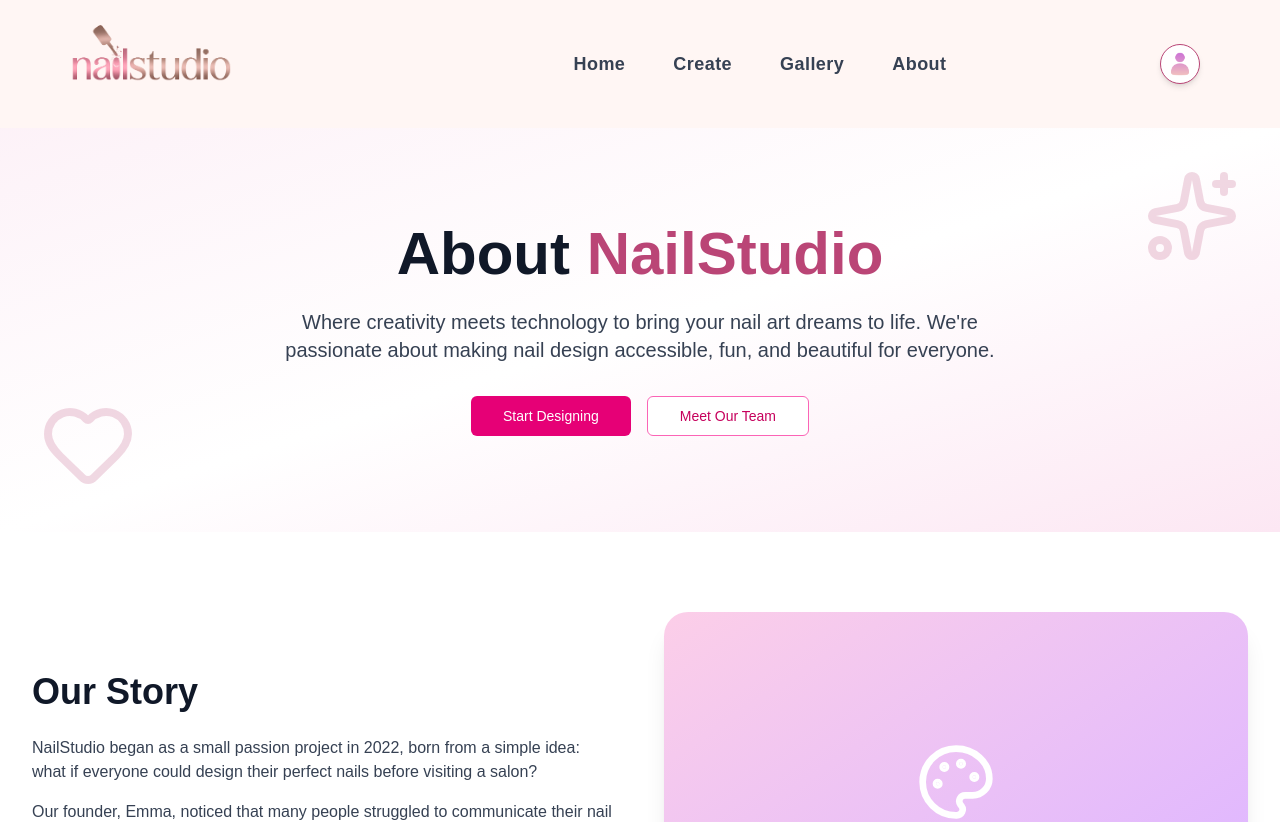
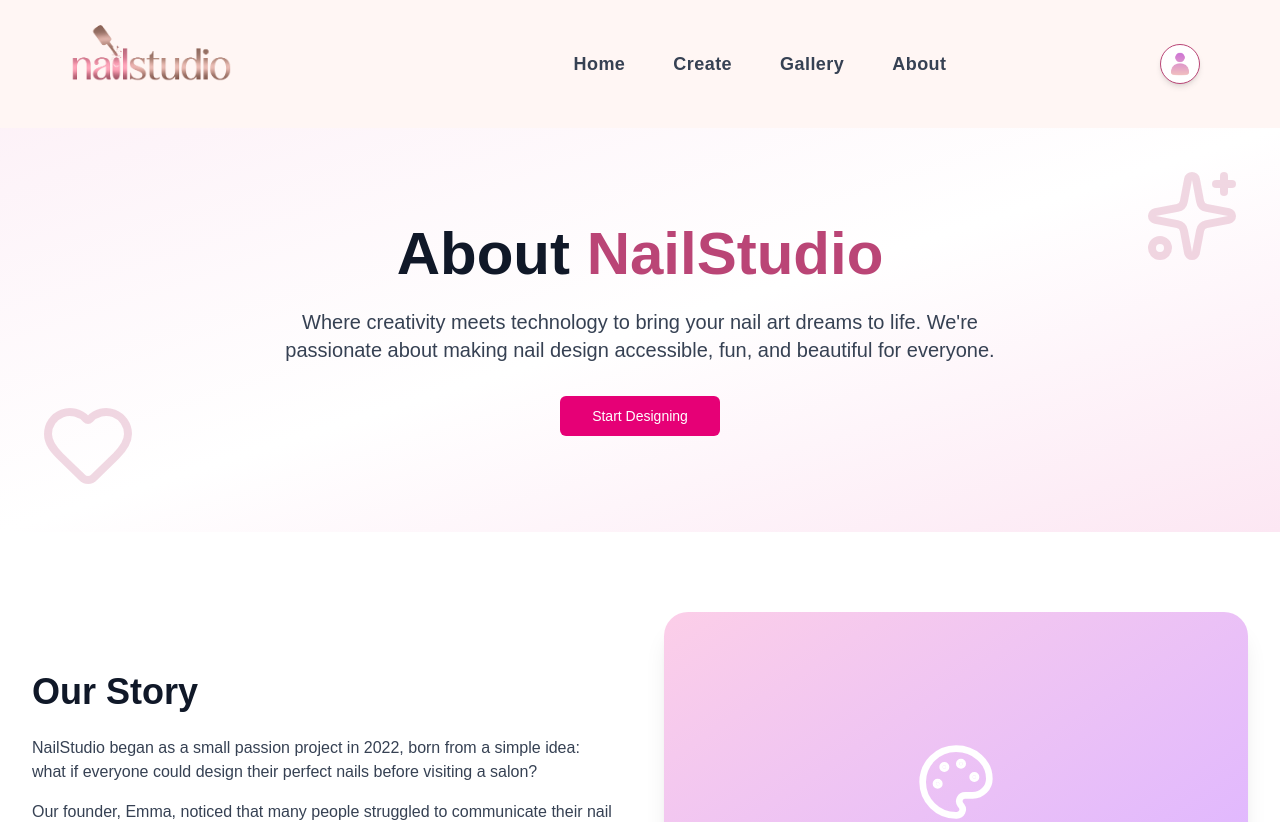
Before and after one commit to Sumaya-yusuf-1/NailStudio, a Next.js app in the folder frontend/: page /about in a window 1280 px wide. Shown: the top 822 px of the page. Built offline with nearby package versions, Linux system fonts and the light colour scheme.

Commit message:
deleted our team button

```diff
--- a/frontend/src/app/about/page.tsx
+++ b/frontend/src/app/about/page.tsx
@@ -88,12 +88,7 @@ export default function AboutPage() {
               <Button className='bg-[#BA4576] hover:bg-[#A93A6A] text-white px-8 py-3 rounded-full'>
                 Start Designing
               </Button>
-              <Button
-                variant='outline'
-                className='border-[#BA4576] text-[#BA4576] hover:bg-pink-50 px-8 py-3 rounded-full'
-              >
-                Meet Our Team
-              </Button>
+
             </div>
           </div>
         </div>
```
